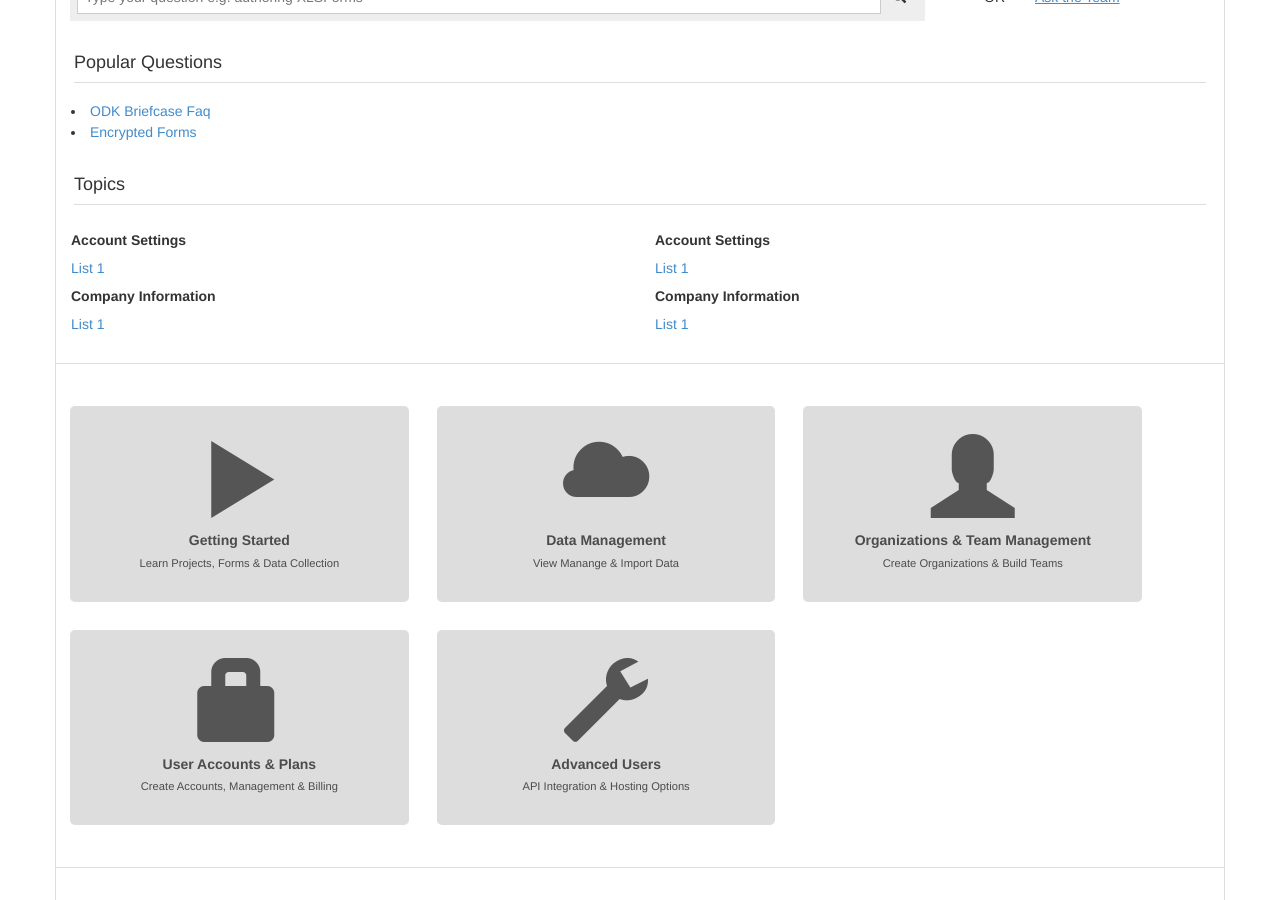
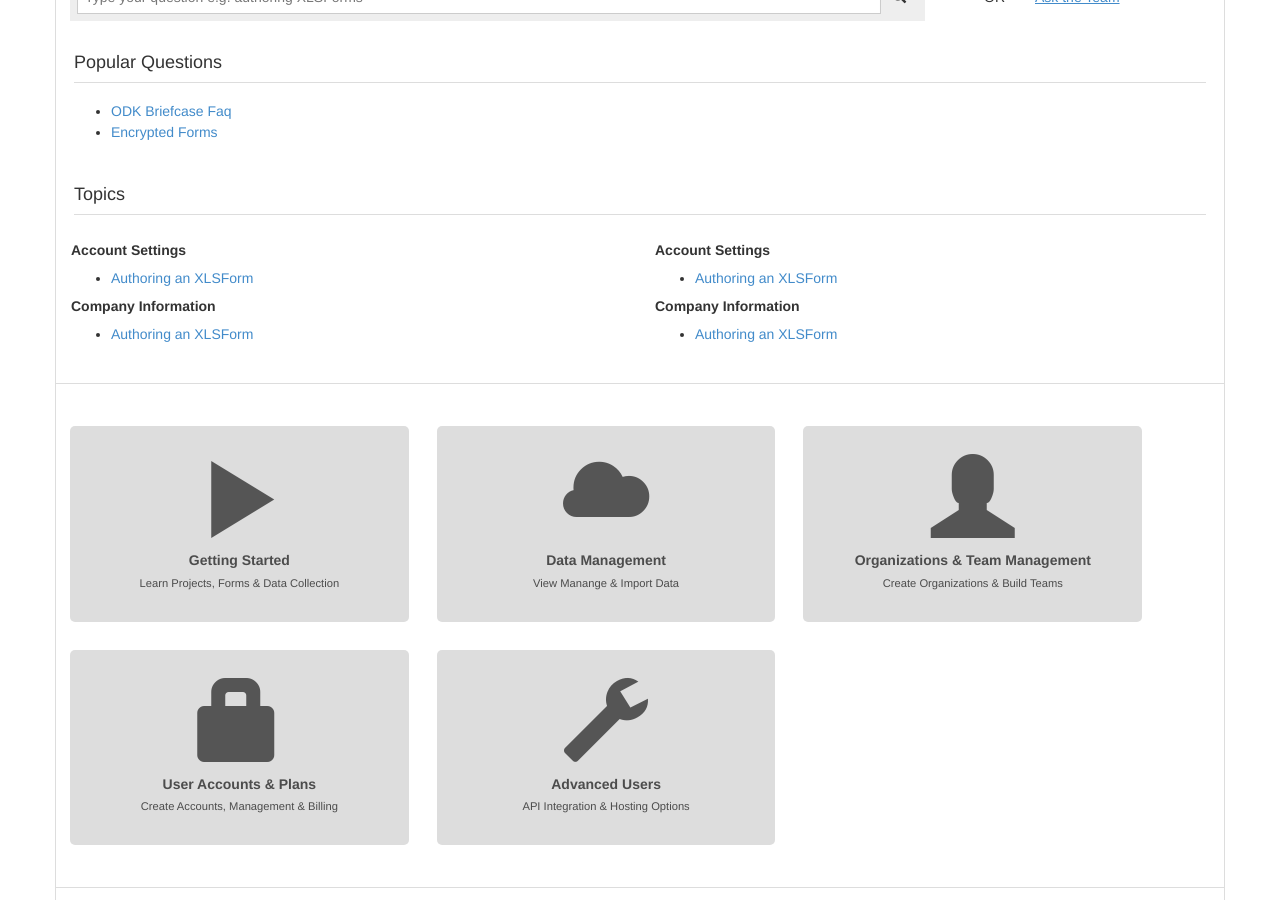
Before and after one commit to onaio/help, a Jekyll site: the page built from index.html, in a window 1280 px wide and 900 px high, scrolled down 308 px. Built offline with Jekyll 4.4.1, drawn with Linux system fonts in a browser that asks for light colours.

Commit message:
WM: Multi-category yaml lists for posts

```diff
--- a/index.html
+++ b/index.html
@@ -27,9 +27,11 @@ layout: home
         <div class="col-md-1-1 clearfix link-container">
             <h4 class="link-header">Popular Questions</h4>
             <div class="col-md-12">
-            {% for faqlist in site.categories.faq %}
-                <li><a href="{{ faqlist.permalink }}">{{ faqlist.title }}</a></li>
-            {% endfor %}
+              <ul>
+                {% for faqlist in site.categories.faq %}
+                    <li><a href="{{ faqlist.permalink }}">{{ faqlist.title }}</a></li>
+                {% endfor %}
+                </ul>
             </div>
         </div>
 
@@ -37,18 +39,34 @@ layout: home
           <h4 class="link-header">Topics</h4>
             <div class="col-md-6">
                 <h5>Account Settings</h5>
-                <a href="#">List 1</a>
+                <ul>
+                {% for faqlist in site.categories.topics %}
+                    <li><a href="{{ faqlist.permalink }}">{{ faqlist.title }}</a></li>
+                {% endfor %}
+                </ul>
 
                 <h5>Company Information</h5>
-                <a href="#">List 1</a>
+                <ul>
+                {% for faqlist in site.categories.topics %}
+                    <li><a href="{{ faqlist.permalink }}">{{ faqlist.title }}</a></li>
+                {% endfor %}
+                </ul>
             </div>
 
             <div class="col-md-6">
                 <h5>Account Settings</h5>
-                <a href="#">List 1</a>
+                <ul>
+                {% for topiclist in site.categories.topics %}
+                    <li><a href="{{ topiclist.permalink }}">{{ topiclist.title }}</a></li>
+                {% endfor %}
+                </ul>
 
                 <h5>Company Information</h5>
-                <a href="#">List 1</a>
+                <ul>
+                {% for faqlist in site.categories.topics %}
+                    <li><a href="{{ faqlist.permalink }}">{{ faqlist.title }}</a></li>
+                {% endfor %}
+                </ul>
             </div>
         </div>
 
```
Also changed, not shown: guides/getting-started/_posts/2014-11-12-authoring-an-xlsform.md (+1 -1 lines), topics/account-settings/2014-11-26-changing-username.md (+2 -2 lines), 1 other file.
